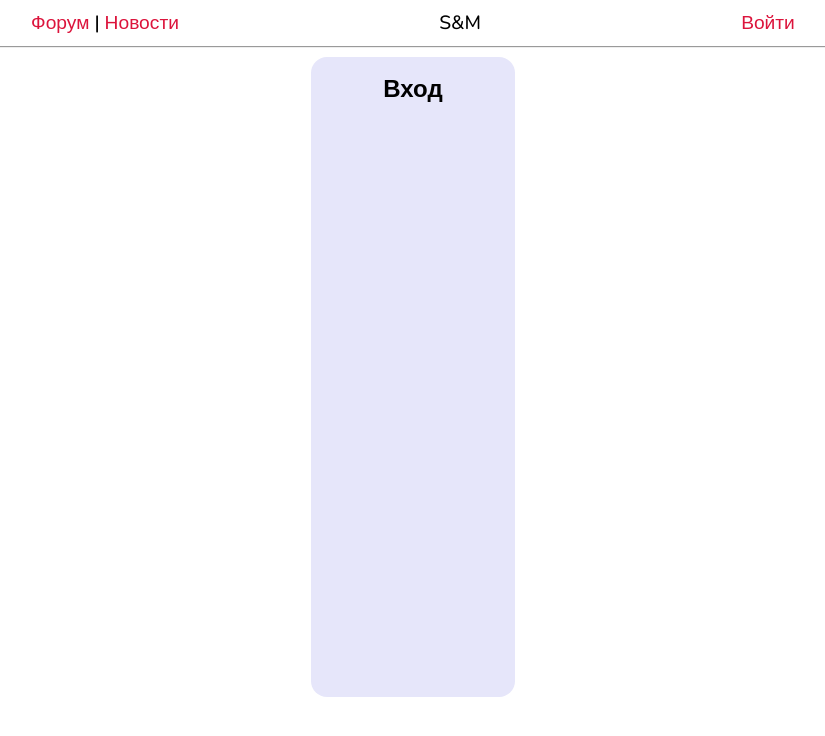
After one commit to sakuta02/fddfs, a Django app: page /forum/articles/add_page/ in a window 1280 px wide. The commit adds this page. Shown: the top 736 px of the page, without its empty margins (227-1052 px from the left). Run offline with Django 5.2, Linux system fonts and the light colour scheme; parts of the project's set-up code (start-up, migrations or seed data) failed here and were passed over.

Commit message:
"04.02.2024"

```diff
--- /dev/null
+++ b/Forum/static/css/style_add_page.css
@@ -0,0 +1,30 @@
+body {
+  font-family: Nunito, sans-serif;
+  margin-right: 10%;
+  margin-left: 10%;
+}
+.container {
+    display: flex;
+    justify-content: space-around;
+}
+header {
+  margin-top: 1%;
+  font-size: 1.2em;
+}
+a {
+    color: crimson;
+    text-decoration: none;
+}
+a:hover {
+    color: darkred;
+}
+div.area {
+    background-color: lavender;
+    border-radius: 1em;
+    height: 80vh;
+    width: 20%;
+    text-align: center;
+}
+.area .head_form {
+    font-size: 1.5em;
+}
--- a/Forum/static/css/style_article.css
+++ b/Forum/static/css/style_article.css
@@ -51,3 +51,9 @@ li {
 .header_article article {
   font-size: 0.9em;
 }
+a.ref_main {
+  color: crimson;
+}
+a.ref_main:hover {
+    color: darkred;
+}
--- /dev/null
+++ b/Forum/templates/add_page.html
@@ -0,0 +1,30 @@
+{% load static %}
+<!DOCTYPE html>
+<html lang="en">
+<head>
+  <meta charset="UTF-8">
+  <title>S&M</title>
+  <link rel="shortcut icon" href="{% static 'img/img.png' %}">
+  <style>
+  @import url('https://fonts.googleapis.com/css2?family=Nunito:wght@500&display=swap');
+  </style>
+  <link href="{% static 'css/style_add_page.css' %}" rel="stylesheet" type="text/css">
+</head>
+<body>
+  <header>
+    <nav class="container">
+      <div><a class="ref_main" href="{% url 'articles' 'vse-kategorii' %}">Форум</a> | <a href="{% url 'news' 1 %}" class="ref_main">Новости</a></div>
+      <div>S&M</div>
+      <div><a href="#">Войти</a></div>
+    </nav>
+    <hr>
+  </header>
+  <main>
+    <article class="container">
+      <div class="area">
+        <p><b class="head_form"> Вход </b></p>
+      </div>
+    </article>
+  </main>
+</body>
+</html>
--- a/Forum/urls.py
+++ b/Forum/urls.py
@@ -1,9 +1,10 @@
 from django.urls import path
-from .views import news_view, news_url, article, articles
+from .views import news_view, news_url, article, articles, add_page
 
 urlpatterns = [
     path('news/<int:page>/', news_view, name='news'),
     path('news/', news_url, name='main-url'),
-    path('article/post/<slug:slug>/', article, name='article'),
-    path('article/<str:genre>/', articles, name='articles'),
+    path('articles/post/<slug:slug>/', article, name='article'),
+    path('articles/add_page/', add_page, name='add_page'),
+    path('articles/<str:genre>/', articles, name='articles'),
 ]
--- a/Forum/views.py
+++ b/Forum/views.py
@@ -29,3 +29,8 @@ def article(request, slug):
 def articles(request, genre: None):
     tag = request.GET.dict().get('tag')
     return render(request, 'articles.html', context={'genre': genre, 'tag': tag})
+
+
+def add_page(request):
+    print(request.POST)
+    return render(request, 'add_page.html')
--- a/templates/base_articles.html
+++ b/templates/base_articles.html
@@ -14,8 +14,8 @@
   <header>
     <nav>
       <div class="container">
-        <div><a href="{% url 'news' 1 %}">S&M</a></div>
-        <div><a href="{% url 'articles' 'Пусто'%}">Форум</a></div>
+        <div><a class="ref_main" href="{% url 'articles' 'vse-kategorii' %}">Форум</a> | <a href="{% url 'news' 1 %}" class="ref_main">Новости</a></div>
+        <div>S&M</div>
         <div><a href="#">Войти</a></div>
       </div>
     </nav>
```
Also changed, not shown: Forum/forms.py (added), Forum/static/img/a1.jpg (added), db.sqlite3, 1 other file.
